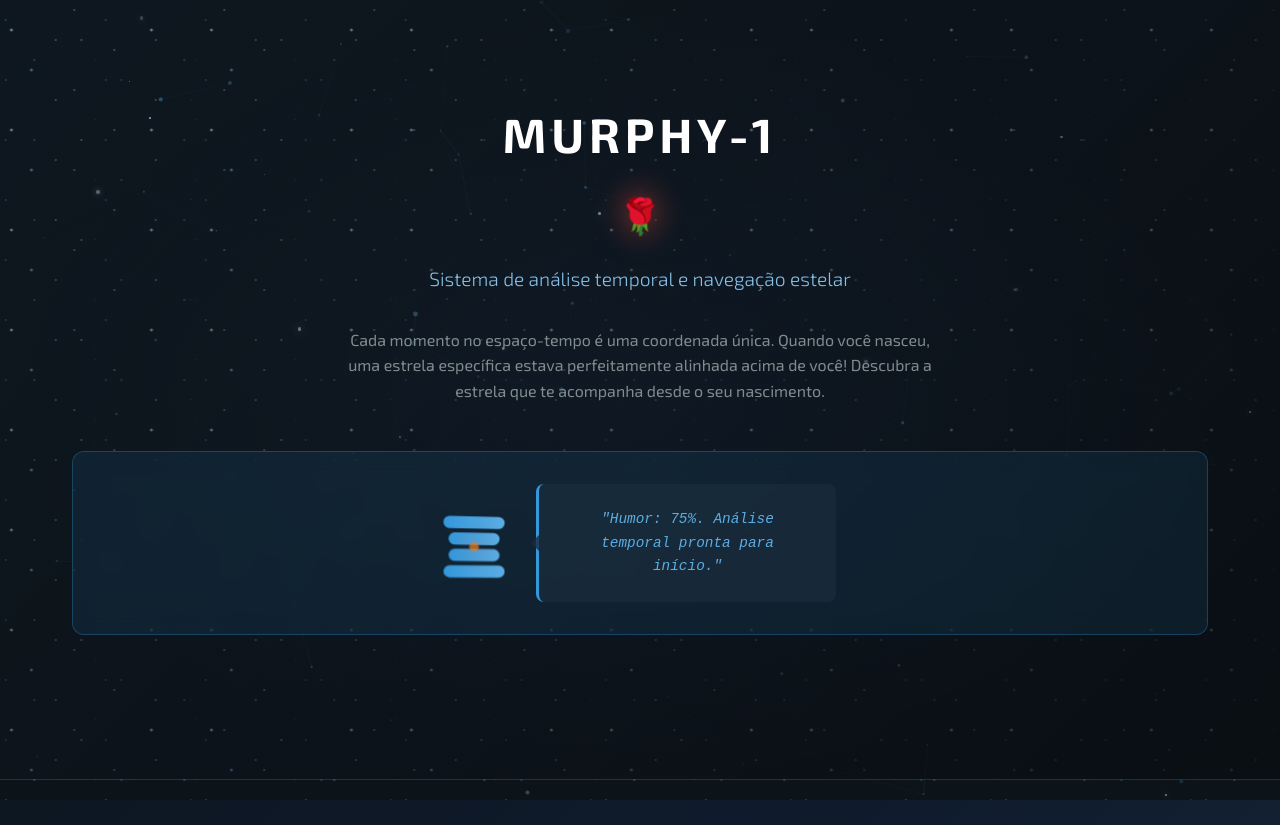
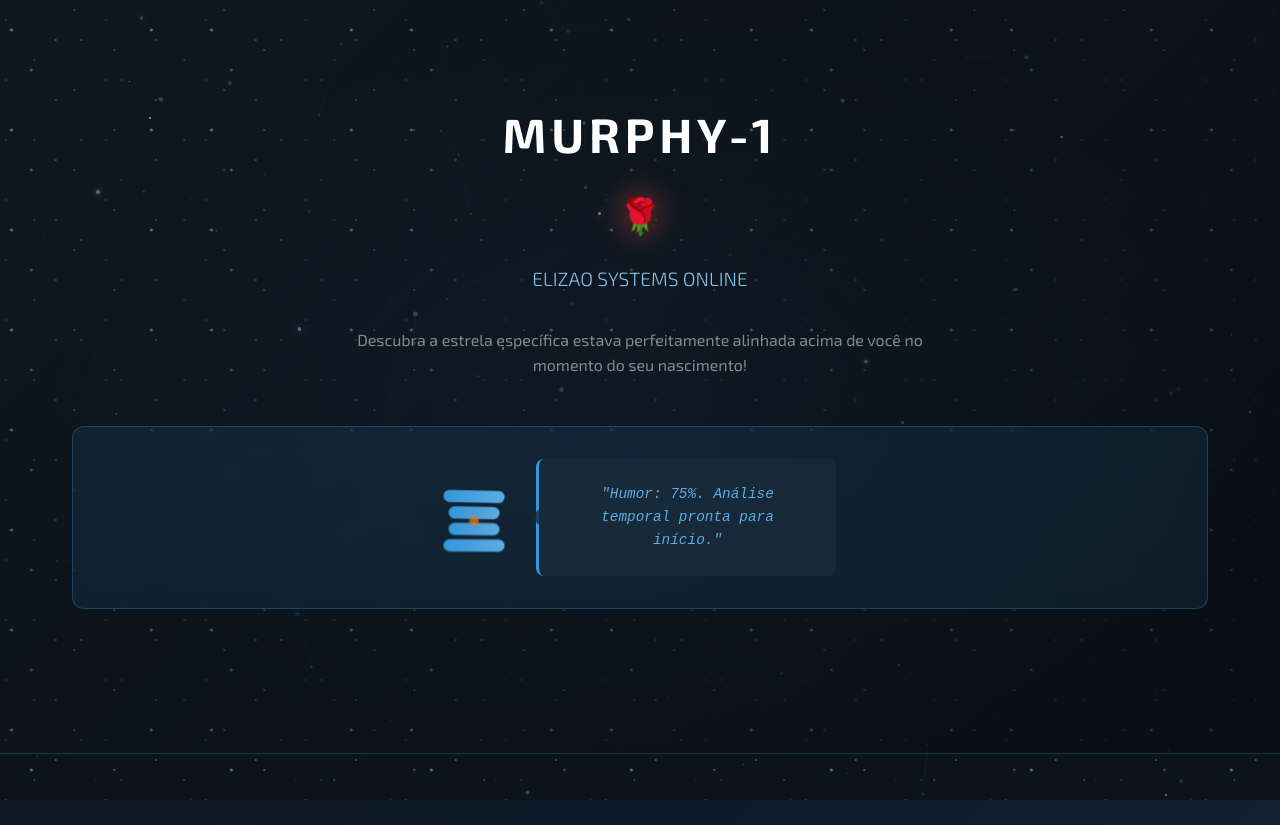
Before and after one commit to eligsneto7/Murphy-1, a FastAPI app: page / in a window 1280 px wide. Shown: the top 825 px of the page. Run offline with FastAPI, Linux system fonts and the light colour scheme; parts of the project's set-up code (start-up, migrations or seed data) failed here and were passed over.

Commit message:
Pequenas alterações no template index.html

```diff
--- a/app/templates/index.html
+++ b/app/templates/index.html
@@ -10,10 +10,10 @@
         </h1>
         <div class="hero-rose">🌹</div>
         <p class="hero-subtitle">
-            Sistema de análise temporal e navegação estelar
+            ELIZAO SYSTEMS ONLINE
         </p>
         <div class="hero-description">
-            <p>Cada momento no espaço-tempo é uma coordenada única. Quando você nasceu, uma estrela específica estava perfeitamente alinhada acima de você! Descubra a estrela que te acompanha desde o seu nascimento.</p>
+            <p>Descubra a estrela específica estava perfeitamente alinhada acima de você no momento do seu nascimento!</p>
         </div>
 
         <!-- TARS Companion -->
```
